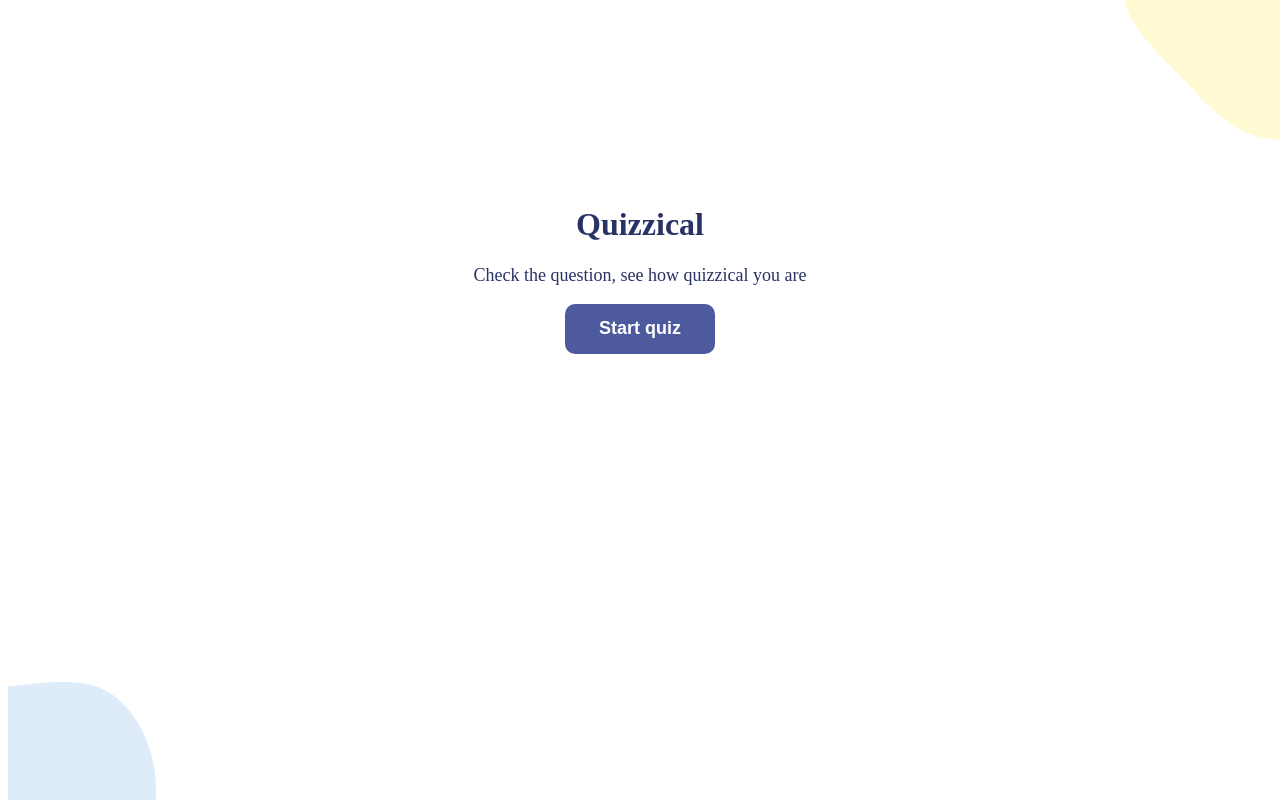
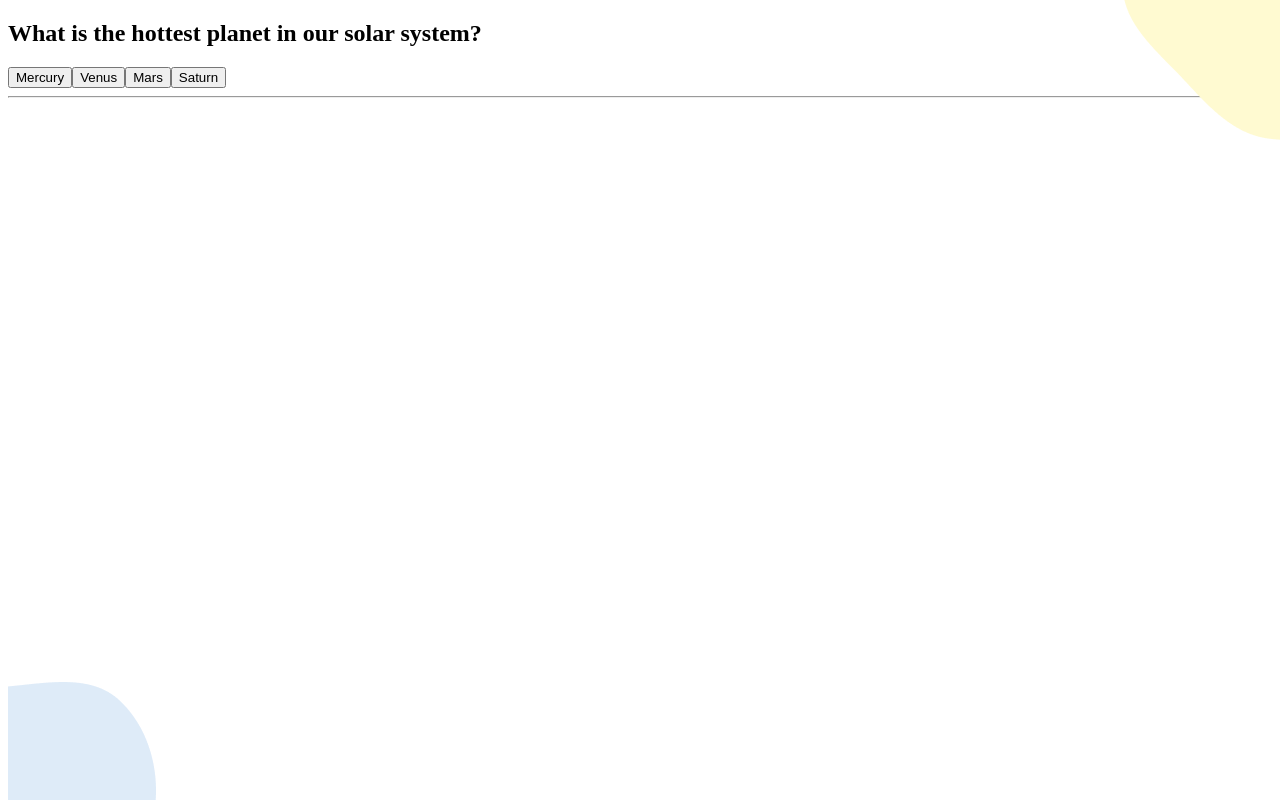
Before and after one commit to parkergoTop/Quizzical-, a React app: page / in a window 1280 px wide. Both pictures are taken after a click on the button "Start quiz". Built offline with nearby package versions, Linux system fonts and the light colour scheme.

Commit message:
set conditional rendering and hard code one question

```diff
--- a/src/components/App.js
+++ b/src/components/App.js
@@ -1,16 +1,20 @@
 import React from "react"
 import "./App.css"
 import Enter from "./Enter"
-import topImg from "../images/backgroundTop.png"
-import bottomImg from "../images/backgroundBottom.png"
+
+import Question from "./Question"
 
 
 export default function App(){
+  const [startGame, setStart]=React.useState(false)
+
+   function enterGame(){
+    setStart(true);
+   }
 
     return(
       <div>
-
-         <Enter/>
+         {startGame ? <Question/>: <Enter enterGame = {enterGame}/>}
 
       </div>
     )
--- a/src/components/Enter.js
+++ b/src/components/Enter.js
@@ -2,12 +2,13 @@ import React  from "react";
 import "./Enter.css"
 
 
-export default function Enter(){
+export default function Enter(props){
    return(
     <div className = "enter-page">
           <h1 className="title">Quizzical</h1>
           <p className="description"> Check the question, see how quizzical you are</p>
-          <button class="quiz-btn">Start quiz</button>
+          <button className="quiz-btn" onClick = {props.enterGame}>Start quiz</button>
+
     </div>
    )
 }
--- /dev/null
+++ b/src/components/Question.css
@@ -0,0 +1,3 @@
+.hr-line{
+    border: 5px solid rgb(214, 208, 208);
+}
--- /dev/null
+++ b/src/components/Question.js
@@ -0,0 +1,16 @@
+import React from "react";
+
+export default function Question(props){
+    return(
+    <div className="question-component">
+        <h2 className="question-title">What is the hottest planet in our solar system?</h2>
+        <div className="answers">
+            <button>Mercury</button>
+            <button>Venus</button>
+            <button>Mars</button>
+            <button>Saturn</button>
+        </div>
+        <hr className="hr-line"/>
+    </div>
+    )
+}
```
Also changed, not shown: src/components/Enter.css (line endings or trailing spaces), src/components/Quiz.css (deleted), src/components/Quiz.js (deleted).
